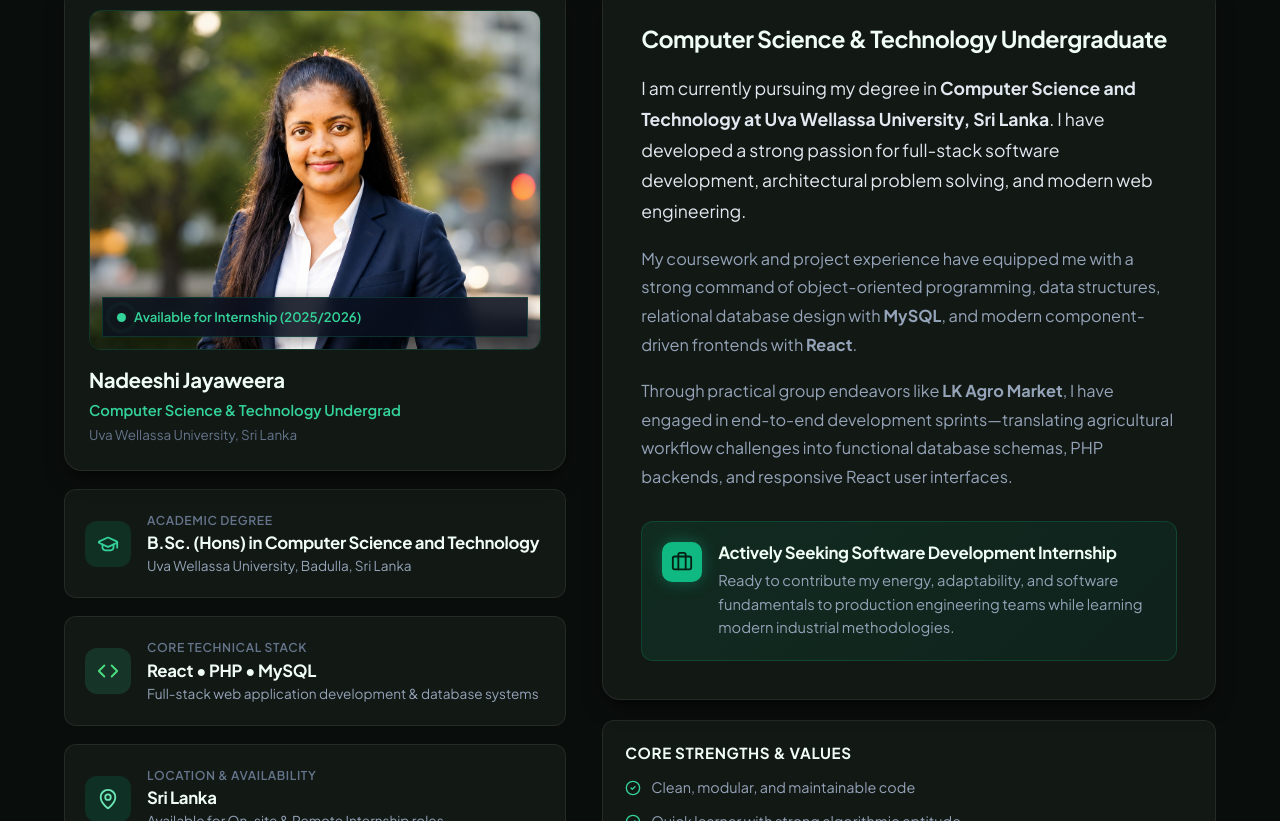
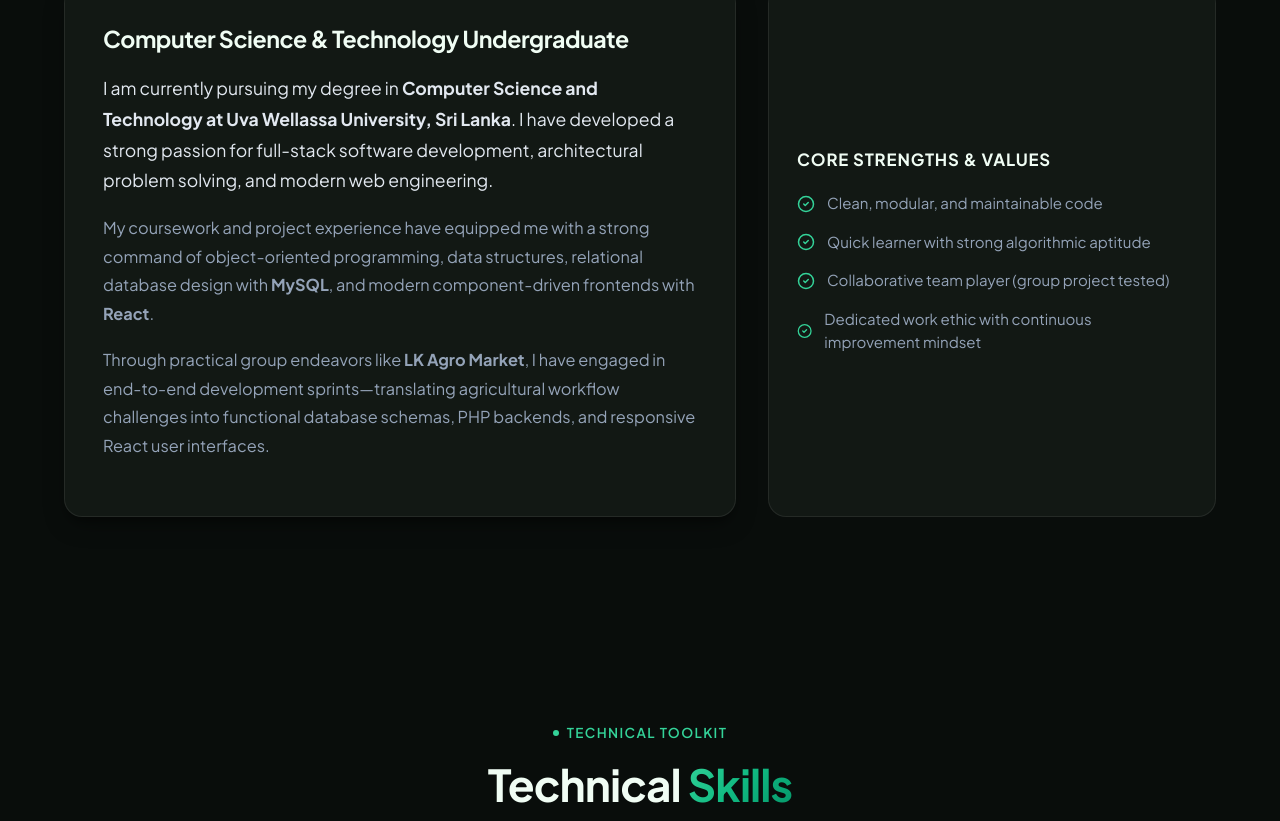
Before and after one commit to nadeeshi23/nadeeshi-my-portfolio, a React (Vite) app: page / in a window 1280 px wide. Shown: the part 1139-1960 px from the top of the page. Built offline with nearby package versions, Linux system fonts and the light colour scheme.

Commit message:
create about page

```diff
--- a/src/App.css
+++ b/src/App.css
@@ -632,103 +632,9 @@
    ---------------------------------------------------------- */
 .about-grid {
   display: grid;
-  grid-template-columns: 0.9fr 1.1fr;
-  gap: 36px;
-  align-items: start;
-}
-
-.about-profile-col {
-  display: flex;
-  flex-direction: column;
-  gap: 18px;
-}
-
-.about-narrative-col {
-  display: flex;
-  flex-direction: column;
-  gap: 20px;
-}
-
-.about-photo-card {
-  background: var(--bg-card);
-  border: 1px solid var(--border-subtle);
-  border-radius: var(--radius-lg);
-  padding: 24px;
-  box-shadow: var(--shadow-md);
-  position: relative;
-  overflow: hidden;
-  transition: all var(--transition-smooth);
-}
-
-.about-photo-card:hover {
-  border-color: var(--border-emerald);
-  box-shadow: 0 12px 32px -8px rgba(16, 185, 129, 0.22);
-}
-
-.about-photo-frame {
-  position: relative;
-  width: 100%;
-  aspect-ratio: 1 / 1;
-  max-height: 340px;
-  border-radius: var(--radius-md);
-  overflow: hidden;
-  border: 1px solid var(--border-emerald);
-  background: var(--bg-secondary);
-}
-
-.about-profile-img {
-  width: 100%;
-  height: 100%;
-  object-fit: cover;
-  object-position: center top;
-  transition: transform var(--transition-smooth);
-}
-
-.about-photo-card:hover .about-profile-img {
-  transform: scale(1.03);
-}
-
-.about-photo-badge {
-  position: absolute;
-  bottom: 12px;
-  left: 12px;
-  right: 12px;
-  background: rgba(10, 15, 29, 0.88);
-  backdrop-filter: blur(8px);
-  -webkit-backdrop-filter: blur(8px);
-  border: 1px solid var(--border-emerald);
-  border-radius: var(--radius-pill);
-  padding: 8px 14px;
-  display: flex;
-  align-items: center;
-  gap: 8px;
-  font-size: 0.82rem;
-  font-weight: 600;
-  color: var(--emerald-light);
-  box-shadow: 0 4px 16px rgba(0, 0, 0, 0.4);
-}
-
-.about-photo-info {
-  margin-top: 18px;
-}
-
-.about-photo-name {
-  font-size: 1.28rem;
-  font-weight: 700;
-  color: var(--text-primary);
-  margin-bottom: 4px;
-}
-
-.about-photo-title {
-  font-size: 0.92rem;
-  color: var(--emerald-light);
-  font-weight: 600;
-  margin-bottom: 2px;
-}
-
-.about-photo-sub {
-  font-size: 0.84rem;
-  color: var(--text-muted);
+  grid-template-columns: 1.2fr 0.8fr;
+  gap: 32px;
+  align-items: stretch;
 }
 
 .about-narrative-card {
@@ -872,31 +778,41 @@
 .strengths-box {
   background: var(--bg-card);
   border: 1px solid var(--border-subtle);
-  border-radius: var(--radius-md);
-  padding: 22px;
+  border-radius: var(--radius-lg);
+  padding: 34px 28px;
+  display: flex;
+  flex-direction: column;
+  justify-content: center;
+  transition: all var(--transition-smooth);
+}
+
+.strengths-box:hover {
+  border-color: var(--border-emerald);
+  box-shadow: var(--shadow-md);
 }
 
 .strengths-title {
-  font-size: 0.95rem;
-  color: var(--text-primary);
-  margin-bottom: 14px;
+  font-size: 1.05rem;
+  color: var(--text-primary);
+  margin-bottom: 22px;
   text-transform: uppercase;
-  letter-spacing: 0.04em;
+  letter-spacing: 0.05em;
   font-weight: 700;
 }
 
 .strengths-list {
   display: flex;
   flex-direction: column;
-  gap: 10px;
+  gap: 16px;
 }
 
 .strength-item {
   display: flex;
   align-items: center;
-  gap: 10px;
-  font-size: 0.9rem;
-  color: var(--text-secondary);
+  gap: 12px;
+  font-size: 0.94rem;
+  color: var(--text-secondary);
+  line-height: 1.5;
 }
 
 @media (max-width: 868px) {
--- a/src/components/About.jsx
+++ b/src/components/About.jsx
@@ -1,15 +1,8 @@
 import {
-  IconGraduationCap,
-  IconBriefcase,
-  IconMapPin,
-  IconCode,
   IconCheckCircle
 } from './Icons';
-import nadeeshiImg from '../assets/nadeeshi.png';
 
-export const About = ({ personalInfo }) => {
-  const photoSrc = personalInfo?.avatar || nadeeshiImg;
-
+export const About = () => {
   return (
     <section id="about" className="section-container">
       <div className="section-header">
@@ -26,63 +19,7 @@ export const About = ({ personalInfo }) => {
       </div>
 
       <div className="about-grid">
-        {/* Left Column: Photo Card & Key Pillars */}
-        <div className="about-profile-col">
-          <div className="about-photo-card">
-            <div className="about-photo-frame">
-              <img
-                src={photoSrc}
-                alt={`${personalInfo?.name || 'Nadeeshi Jayaweera'} - Profile`}
-                className="about-profile-img"
-              />
-              <div className="about-photo-badge">
-                <span className="pulsing-green-dot"></span>
-                <span>{personalInfo?.status || 'Available for Internship'}</span>
-              </div>
-            </div>
-            <div className="about-photo-info">
-              <h3 className="about-photo-name">{personalInfo?.name || 'Nadeeshi Jayaweera'}</h3>
-              <p className="about-photo-title">Computer Science & Technology Undergrad</p>
-              <p className="about-photo-sub">Uva Wellassa University, Sri Lanka</p>
-            </div>
-          </div>
-
-          <div className="fact-card">
-            <div className="fact-icon-wrap emerald">
-              <IconGraduationCap size={22} />
-            </div>
-            <div className="fact-details">
-              <span className="fact-label">Academic Degree</span>
-              <h4 className="fact-value">{personalInfo?.degree || 'B.Sc. (Hons) in Computer Science & Technology'}</h4>
-              <p className="fact-desc">Uva Wellassa University, Badulla, Sri Lanka</p>
-            </div>
-          </div>
-
-          <div className="fact-card">
-            <div className="fact-icon-wrap mint">
-              <IconCode size={22} />
-            </div>
-            <div className="fact-details">
-              <span className="fact-label">Core Technical Stack</span>
-              <h4 className="fact-value">React • PHP • MySQL</h4>
-              <p className="fact-desc">Full-stack web application development & database systems</p>
-            </div>
-          </div>
-
-          <div className="fact-card">
-            <div className="fact-icon-wrap green">
-              <IconMapPin size={22} />
-            </div>
-            <div className="fact-details">
-              <span className="fact-label">Location & Availability</span>
-              <h4 className="fact-value">Sri Lanka</h4>
-              <p className="fact-desc">Available for On-site & Remote Internship roles</p>
-            </div>
-          </div>
-        </div>
-
-        {/* Right Column: Narrative & Strengths */}
-        <div className="about-narrative-col">
+        {/* Left Column: Narrative Card */}
         <div className="about-narrative-card">
           <h3 className="card-heading">
             Computer Science & Technology Undergraduate
@@ -98,40 +35,27 @@ export const About = ({ personalInfo }) => {
           <p className="narrative-text">
             Through practical group endeavors like <strong>LK Agro Market</strong>, I have engaged in end-to-end development sprints—translating agricultural workflow challenges into functional database schemas, PHP backends, and responsive React user interfaces.
           </p>
-
-            <div className="internship-callout-box">
-              <div className="callout-icon">
-                <IconBriefcase size={22} />
-              </div>
-              <div className="callout-body">
-                <h4>Actively Seeking Software Development Internship</h4>
-                <p>
-                  Ready to contribute my energy, adaptability, and software fundamentals to production engineering teams while learning modern industrial methodologies.
-                </p>
-              </div>
-            </div>
         </div>
 
-          {/* Quick Strengths Checklist */}
+        {/* Right Column: Core Strengths */}
         <div className="strengths-box">
           <h4 className="strengths-title">Core Strengths & Values</h4>
           <div className="strengths-list">
             <div className="strength-item">
-                <IconCheckCircle size={16} className="text-emerald" />
+              <IconCheckCircle size={18} className="text-emerald" />
               <span>Clean, modular, and maintainable code</span>
             </div>
             <div className="strength-item">
-                <IconCheckCircle size={16} className="text-emerald" />
+              <IconCheckCircle size={18} className="text-emerald" />
               <span>Quick learner with strong algorithmic aptitude</span>
             </div>
             <div className="strength-item">
-                <IconCheckCircle size={16} className="text-emerald" />
+              <IconCheckCircle size={18} className="text-emerald" />
               <span>Collaborative team player (group project tested)</span>
             </div>
             <div className="strength-item">
-                <IconCheckCircle size={16} className="text-emerald" />
+              <IconCheckCircle size={18} className="text-emerald" />
               <span>Dedicated work ethic with continuous improvement mindset</span>
-              </div>
             </div>
           </div>
         </div>
--- a/src/components/Navbar.jsx
+++ b/src/components/Navbar.jsx
@@ -27,6 +27,7 @@ export const Navbar = ({ personalInfo, onOpenCV }) => {
   }, []);
 
   const navLinks = [
+    { name: 'Home', href: '#home' },
     { name: 'About', href: '#about' },
     { name: 'Skills', href: '#skills' },
     { name: 'Education', href: '#education' },
```
Lines whose indentation alone changed are shown as unchanged.
